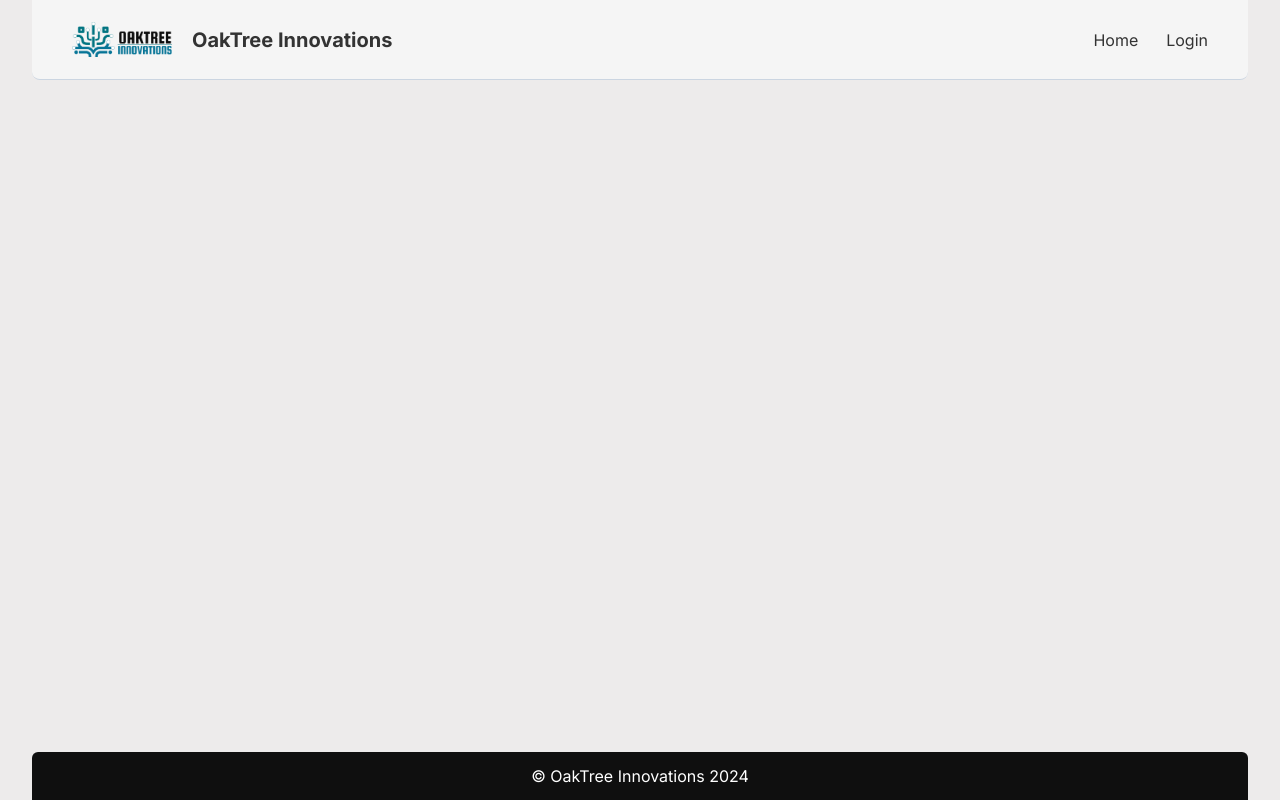
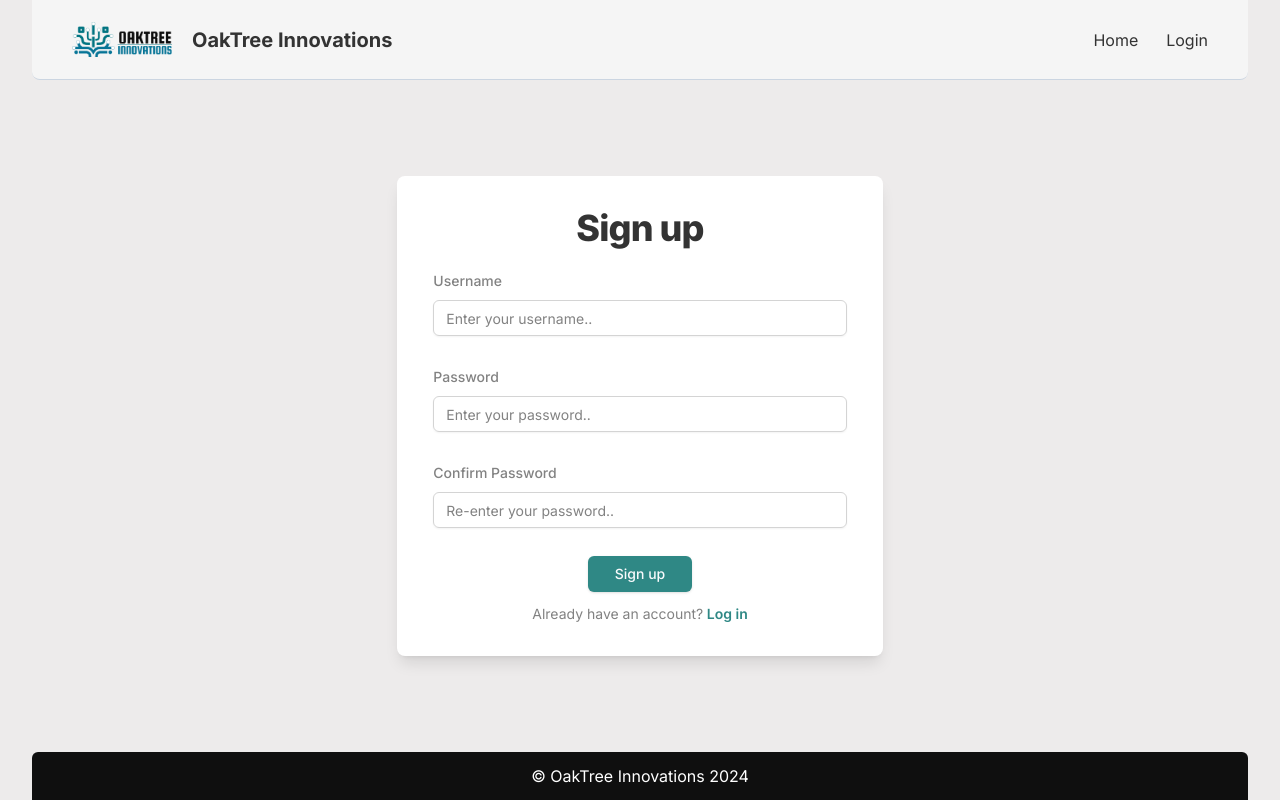
Before and after one commit to Aizen1d/oak-frontend, a Next.js app: page /signup in a window 1280 px wide. Built offline with nearby package versions, Linux system fonts and the light colour scheme.

Commit message:
Sign up component initial implement

```diff
--- a/app/(auth)/signup/page.tsx
+++ b/app/(auth)/signup/page.tsx
@@ -1,6 +1,9 @@
+import Signup from "@/components/auth/Signup"
+
 const page = () => {
   return (
-    <main className="px-5 lg:px-0">
+    <main className="flex justify-center items-center min-h-[calc(100vh-8rem)] px-5 lg:px-0">
+      <Signup />
     </main>
   )
 }
--- /dev/null
+++ b/components/auth/Signup.tsx
@@ -0,0 +1,133 @@
+"use client"
+
+import { Button } from "@/components/ui/button"
+import { Input } from "@/components/ui/input"
+
+import {
+  Form,
+  FormControl,
+  FormDescription,
+  FormField,
+  FormItem,
+  FormLabel,
+  FormMessage,
+} from "@/components/ui/form"
+import { zodResolver } from "@hookform/resolvers/zod"
+import { useForm } from "react-hook-form"
+import { z } from "zod"
+import Link from "next/link"
+import { signupValidations as validations } from "@/constants/validations"
+
+const formSchema = z.object({
+  username:
+    z.string({ message: validations.username.message })
+    .min(3, { message: validations.username.min })
+    .max(50, { message: validations.username.max }),
+  password:
+    z.string({ message: validations.password.message })
+    .min(6, { message: validations.password.min })
+    .max(50, { message: validations.password.max })
+    .regex(new RegExp(validations.password.regex.value), { message: validations.password.regex.message }),
+  confirm:
+    z.string()
+})
+.refine((data) => data.password === data.confirm, {
+  message: validations.confirm.message,
+  path: validations.confirm.path
+})
+
+const Signup = () => {
+  const form = useForm<z.infer<typeof formSchema>>({
+    resolver: zodResolver(formSchema),
+    defaultValues: {
+      username: '',
+      password: '',
+      confirm: '',
+    },
+  })
+
+  function onSubmit(values: z.infer<typeof formSchema>) {
+    console.log(form.getValues())
+  }
+
+  return (
+    <div className="flex flex-col w-full lg:w-[40%] h-fit py-8 my-8 bg-white shadow-lg rounded-lg" data-aos="fade-up">
+      {/* Header */}
+      <div className="flex justify-center items-center">
+        <h1 className="font-extrabold tracking-tight text-4xl text-center text-BLACK_LABEL_TEXT">
+          Sign up
+        </h1>
+      </div>
+
+      {/* Inputs */}
+      <Form {...form}>
+        <form onSubmit={form.handleSubmit(onSubmit)} className="w-[85%] mx-auto mt-5 space-y-7">
+          <FormField
+            control={form.control}
+            name="username"
+            render={({ field }) => (
+              <FormItem>
+                <FormLabel className="text-BLACK_INFO_TEXT">Username</FormLabel>
+                <FormControl>
+                  <Input
+                    className="text-BLACK_LABEL_TEXT placeholder:text-BLACK_INFO_TEXT border-neutral-300 focus-visible:ring-neutral-300"
+                    placeholder="Enter your username.."
+                    {...field}
+                  />
+                </FormControl>
+                <FormMessage />
+              </FormItem>
+            )}
+          />
+          <FormField
+            control={form.control}
+            name="password"
+            render={({ field }) => (
+              <FormItem>
+                <FormLabel className="text-BLACK_INFO_TEXT">Password</FormLabel>
+                <FormControl>
+                  <Input
+                    className="text-BLACK_LABEL_TEXT placeholder:text-BLACK_INFO_TEXT border-neutral-300 focus-visible:ring-neutral-300"
+                    placeholder="Enter your password.."
+                    type="password"
+                    {...field}
+                  />
+                </FormControl>
+                <FormMessage />
+              </FormItem>
+            )}
+          />
+          <FormField
+            control={form.control}
+            name="confirm"
+            render={({ field }) => (
+              <FormItem>
+                <FormLabel className="text-BLACK_INFO_TEXT">Confirm Password</FormLabel>
+                <FormControl>
+                  <Input
+                    className="text-BLACK_LABEL_TEXT placeholder:text-BLACK_INFO_TEXT border-neutral-300 focus-visible:ring-neutral-300"
+                    placeholder="Re-enter your password.."
+                    type="password"
+                    {...field}
+                  />
+                </FormControl>
+                <FormMessage />
+              </FormItem>
+            )}
+          />
+          <div className="flex justify-center items-center">
+            <Button className="w-[25%] bg-OAK_COLOR hover:bg-OAK_COLOR_HOVER" type="submit">
+              Sign up
+            </Button>
+          </div>
+        </form>
+      </Form>
+
+      <p className="mx-auto mt-3 text-center text-sm text-BLACK_INFO_TEXT">Already have an account?
+        <Link className="text-OAK_COLOR font-semibold" href="/login"> Log in</Link>
+      </p>
+    </div>
+  )
+}
+
+export default Signup
```
